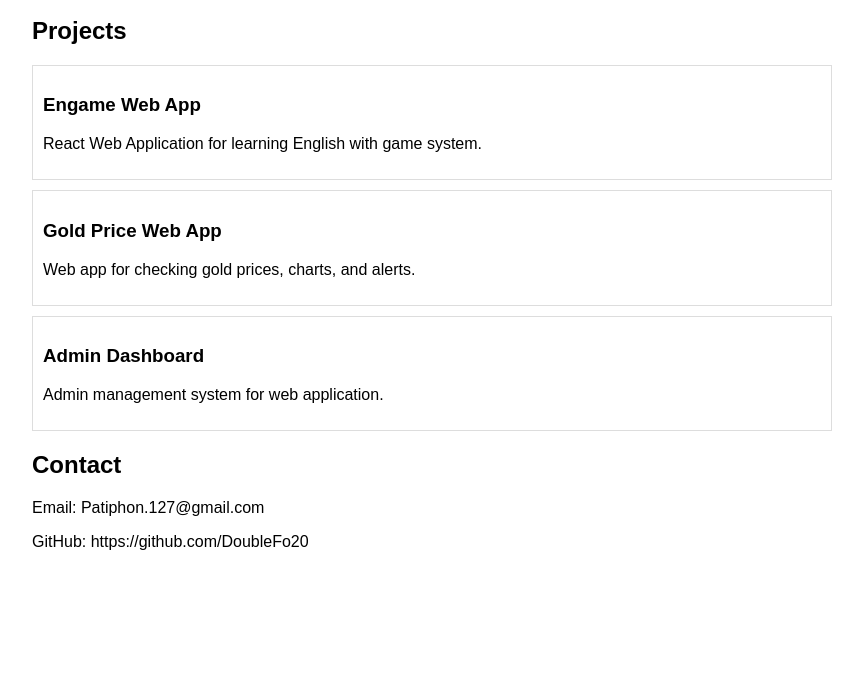
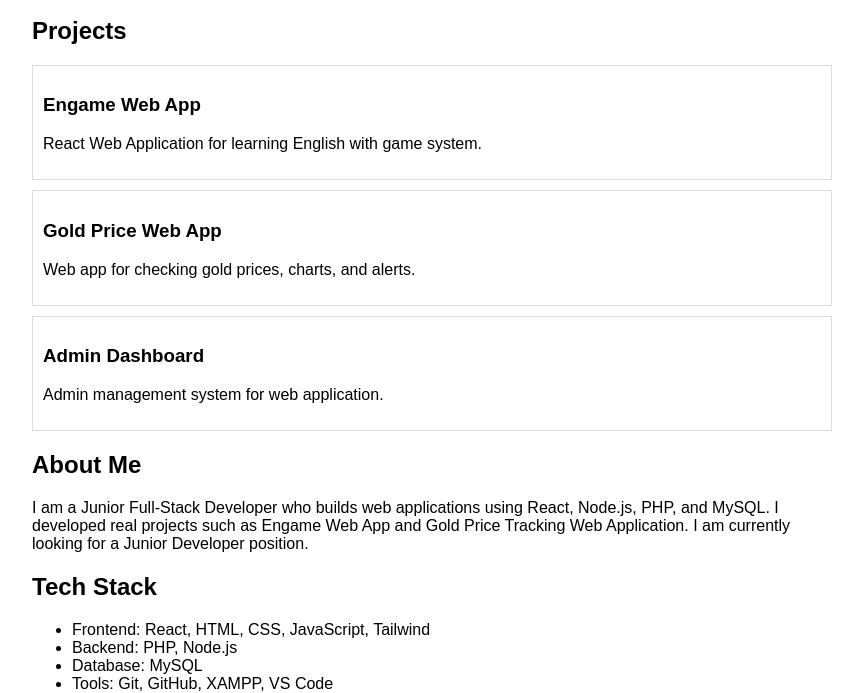
Before and after one commit to DoubleFo20/profolio, a plain HTML site: page index.html in a window 1280 px wide. Shown: the part 121-814 px from the top of the page, without its empty margins (208-1071 px from the left). Drawn offline with Linux system fonts and the light colour scheme.

Commit message:
Add personal information and tech stack to index.html

```diff
--- a/index.html
+++ b/index.html
@@ -39,6 +39,20 @@
         <h3>Admin Dashboard</h3>
         <p>Admin management system for web application.</p>
     </div>
+    <h2>About Me</h2>
+    <p>
+    I am a Junior Full-Stack Developer who builds web applications using React, Node.js, PHP, and MySQL.
+    I developed real projects such as Engame Web App and Gold Price Tracking Web Application.
+    I am currently looking for a Junior Developer position.
+    </p>
+
+    <h2>Tech Stack</h2>
+    <ul>
+        <li>Frontend: React, HTML, CSS, JavaScript, Tailwind</li>
+        <li>Backend: PHP, Node.js</li>
+        <li>Database: MySQL</li>
+        <li>Tools: Git, GitHub, XAMPP, VS Code</li>
+    </ul>
 
     <h2>Contact</h2>
     <p>Email: Patiphon.127@gmail.com</p>
```
